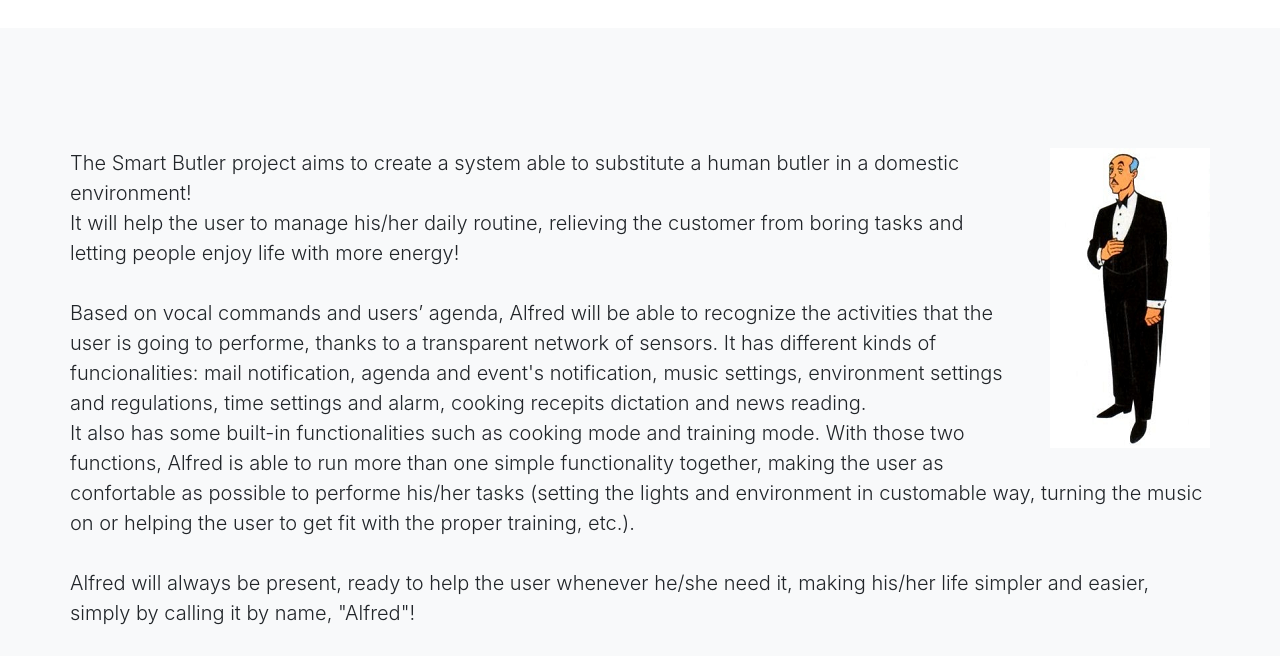
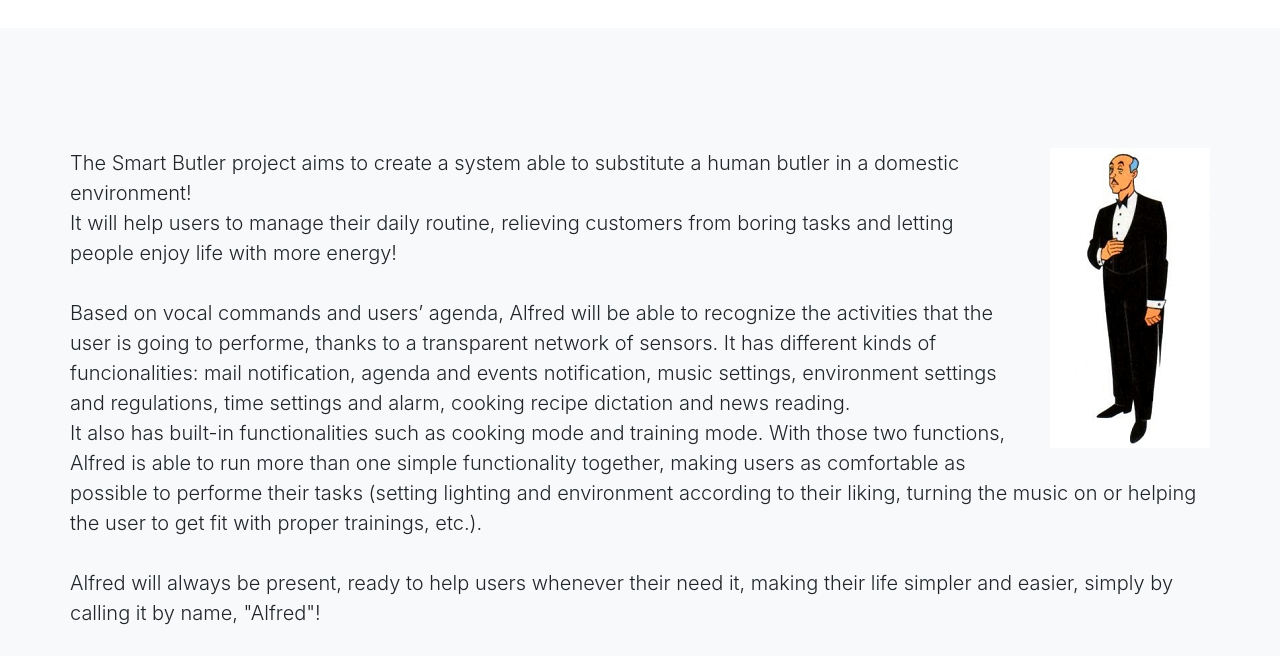
Before and after one commit to RonFrancesca/RonFrancesca.github.io, a website with bundled scripts: page alfred.html in a window 1280 px wide. Shown: the part 144-800 px from the top of the page. Built offline with nearby package versions, Linux system fonts and the light colour scheme.

Commit message:
Update alfred.html

```diff
--- a/alfred.html
+++ b/alfred.html
@@ -88,18 +88,18 @@
         <div class="row">
           <p class="lead mb-1"><img src="img/alfred/alfred.jpg" align="right" style="margin-left: 1.5em;margin-bottom: 1.5em">
             The Smart Butler project aims to create a system able to substitute a human butler in a domestic environment!
-            <br>It will help the user to manage his/her daily routine,
-            relieving the customer from boring tasks and letting people enjoy life with more energy!
+            <br>It will help users to manage their daily routine,
+            relieving customers from boring tasks and letting people enjoy life with more energy!
           <br><br>
           Based on vocal commands and users’ agenda,
           Alfred will be able to recognize the activities that the user is going to performe, thanks to a transparent network of sensors.
-          It has different kinds of funcionalities: mail notification, agenda and event's notification, music settings, environment settings and regulations,
-          time settings and alarm, cooking recepits dictation and news reading.
-          <br>It also has some built-in functionalities such as cooking mode and training mode. With those two functions, Alfred is able
-          to run more than one simple functionality together, making the user as confortable as possible to performe his/her tasks (setting the lights and environment in customable way,
-          turning the music on or helping the user to get fit with the proper training, etc.).
+          It has different kinds of funcionalities: mail notification, agenda and events notification, music settings, environment settings and regulations,
+          time settings and alarm, cooking recipe dictation and news reading.
+          <br>It also has built-in functionalities such as cooking mode and training mode. With those two functions, Alfred is able
+          to run more than one simple functionality together, making users as comfortable as possible to performe their tasks (setting lighting and environment according to their liking,
+          turning the music on or helping the user to get fit with proper trainings, etc.).
           <br><br>
-          Alfred will always be present, ready to help the user whenever he/she need it, making his/her life simpler and easier,
+          Alfred will always be present, ready to help users whenever their need it, making their life simpler and easier,
           simply by calling it by name, "Alfred"!
           </p>
 
@@ -120,14 +120,14 @@
            Mopidy enables streaming from Spotify, for those users who wish to use the module.
            <br><br>
            The client architecture is organized into six different components.<br>
-           <b>Main</b> is the main process of Alfred. It set and creates <b>mic</b>, <b>profile</b>, and <b>conversation</b> instances. Subsequently,
+           <b>Main</b> is the main process of Alfred. It sets and creates <b>mic</b>, <b>profile</b>, and <b>conversation</b> instances. Subsequently,
            the conversation instance is passed to the mic and profile as inputs, from which it creates a <b>notifier</b> and a <b>brain</b>.
            The brain receives the mic and profile from the main and loads all the interactive components into memory.
            The brain is essentially the interface between developer-written modules and the core framework. <br><br>
            Each module implements two functions:
            <ul style="list-style-type:circle">
            <li class="lead mb-1">isValid(): validates the input message</li>
-           <li class="lead mb-1">handle(): handles the task according to the message.</li>
+           <li class="lead mb-1">handle(): handles a task according to the message.</li>
            </ul>
             <p class="lead mb-1">In addition to the above functions, a list of defined words helps Alfred to understand if it is the right module to execute or not.
            <br><br>
@@ -165,7 +165,7 @@
         In fact, Alfred runs just fine on a wired connection (via ethernet),
         so the user can choose between the two setups depending on what works best for him/her.</p>
         <p class="lead mb-1"><img src="img/alfred/hardwareLA.jpg" align="right" style="margin-left: 1.5em;margin-top: 1.5em"><br><br><br><br><br>
-          Different services as Youtube, Spotify, Big Oven's, Google's services are integrated in the system
+          Different services such as Youtube, Spotify, Big Oven's, Google's services are integrated in the system
           through the Dog Gateway, in order to use the proper API and perform the various tasks in the proper and most efficient way.
           <br><br><br><br><br>
           If you want to know more about the Alfred project, check out
```
